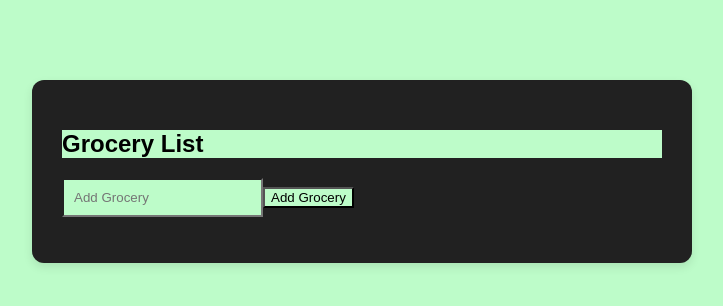
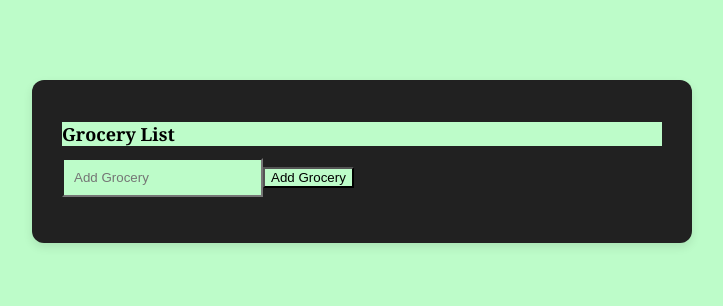
Before and after one commit to Eshhaa11/grocery-list, a React (Create React App) app: page / in a window 1280 px wide. Shown: the top 306 px of the page, without its empty margins (278-1001 px from the left). Built offline with nearby package versions, Linux system fonts and the light colour scheme.

Commit message:
added text-align

```diff
--- a/src/Components/Grocery.js
+++ b/src/Components/Grocery.js
@@ -25,7 +25,7 @@ function Grocery() {
 
   return (
     <div className="cont">
-      <h2>Grocery List</h2>
+      <h1>Grocery List</h1>
       <input
         value={newGroc}
         onChange={(e) => setNewGroc(e.target.value)}
```
